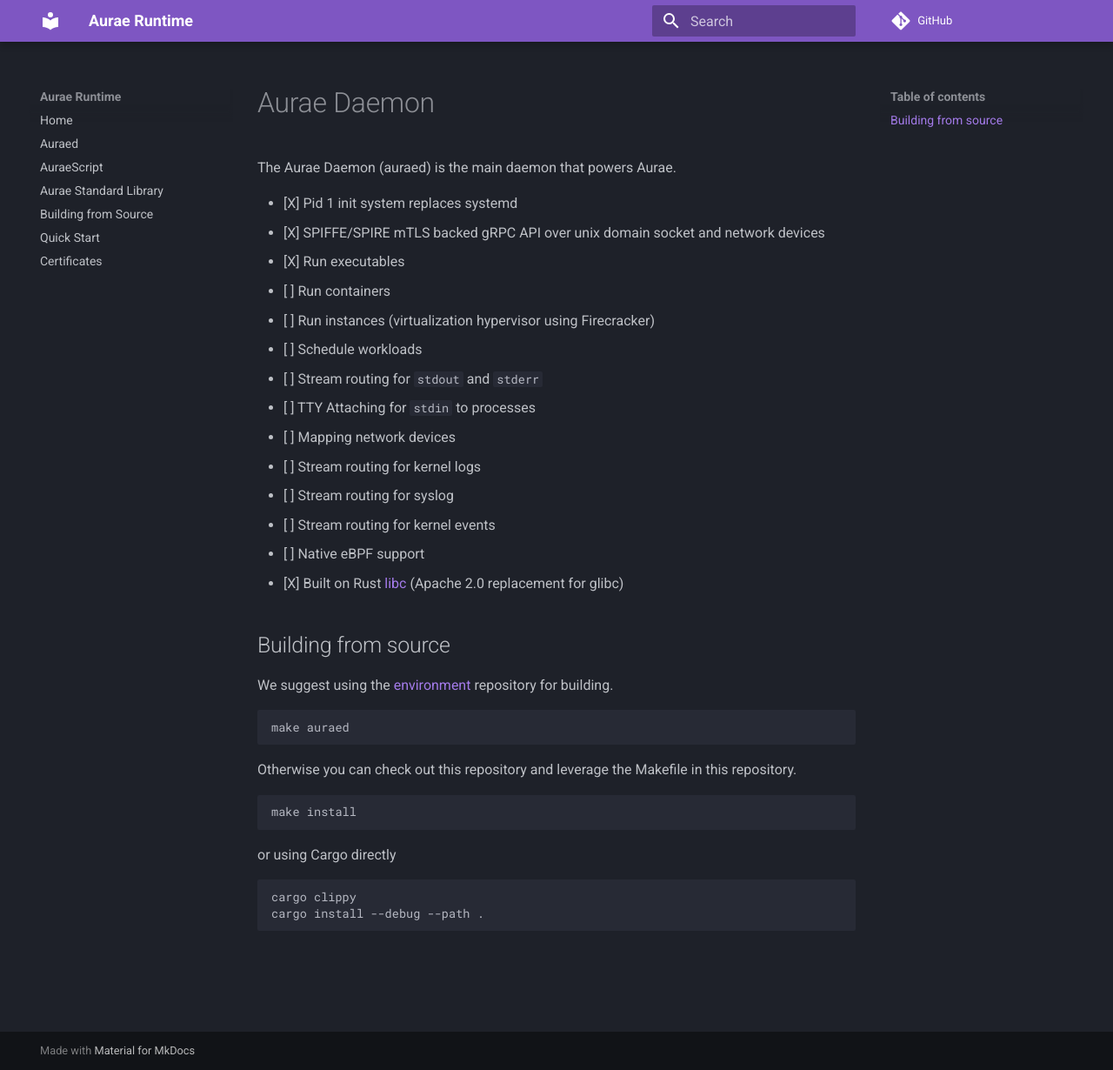
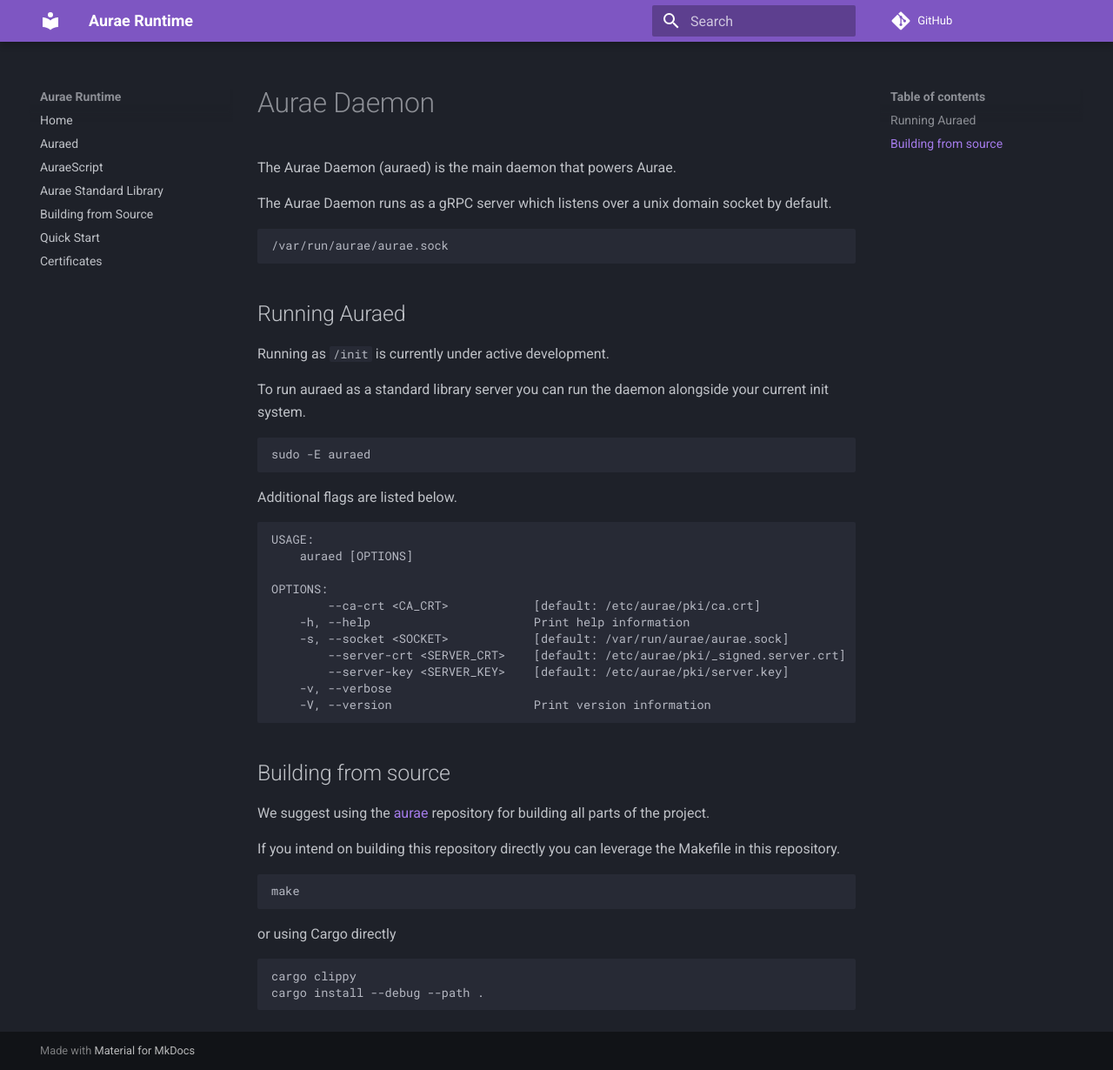
Before and after one commit to aurae-runtime/aurae.io, an MkDocs documentation site: the page built from docs/auraed/index.md, in a window 1280 px wide and 1230 px high. Shown: the whole window at 87% size. Built offline with MkDocs 1.6.1 and Material for MkDocs 9.7.7, drawn with Linux system fonts in a browser that asks for light colours; comment, search, counter and statistics services are not loaded.

Commit message:
Automatic commit from github.com/kris-nova/bin
Signed-off-by: Kris Nóva <kris@nivenly.com>

````diff
--- a/docs/auraed/index.md
+++ b/docs/auraed/index.md
@@ -2,34 +2,47 @@
 
 The Aurae Daemon (auraed) is the main daemon that powers Aurae.
 
- - [X] Pid 1 init system replaces systemd
- - [X] SPIFFE/SPIRE mTLS backed gRPC API over unix domain socket and network devices
- - [X] Run executables
- - [ ] Run containers
- - [ ] Run instances (virtualization hypervisor using Firecracker)
- - [ ] Schedule workloads
- - [ ] Stream routing for `stdout` and `stderr`
- - [ ] TTY Attaching for `stdin` to processes
- - [ ] Mapping network devices
- - [ ] Stream routing for kernel logs
- - [ ] Stream routing for syslog
- - [ ] Stream routing for kernel events
- - [ ] Native eBPF support
- - [X] Built on Rust [libc](https://github.com/rust-lang/libc) (Apache 2.0 replacement for glibc)
+The Aurae Daemon runs as a gRPC server which listens over a unix domain socket by default.
+
+```
+/var/run/aurae/aurae.sock
+```
+
+## Running Auraed
+
+Running as `/init` is currently under active development.
+
+To run auraed as a standard library server you can run the daemon alongside your current init system.
+
+```bash
+sudo -E auraed
+```
+
+Additional flags are listed below.
+
+```
+USAGE:
+    auraed [OPTIONS]
+
+OPTIONS:
+        --ca-crt <CA_CRT>            [default: /etc/aurae/pki/ca.crt]
+    -h, --help                       Print help information
+    -s, --socket <SOCKET>            [default: /var/run/aurae/aurae.sock]
+        --server-crt <SERVER_CRT>    [default: /etc/aurae/pki/_signed.server.crt]
+        --server-key <SERVER_KEY>    [default: /etc/aurae/pki/server.key]
+    -v, --verbose
+    -V, --version                    Print version information
+
+```
 
 ## Building from source
 
-We suggest using the [environment](https://github.com/aurae-runtime/environment) repository for building.
+We suggest using the [aurae](https://github.com/aurae-runtime/aurae) repository for building all parts of the project.
+
+If you intend on building this repository directly you can leverage the Makefile in this repository.
 
 ```bash
-make auraed
-```
-
-Otherwise you can check out this repository and leverage the Makefile in this repository.
-
-
-```bash
-make install
+make
 ```
 
 or using Cargo directly
````
